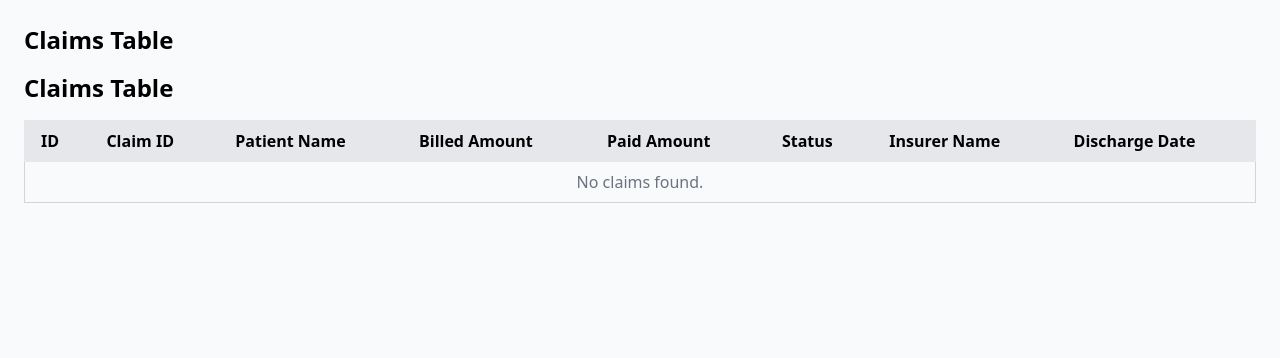
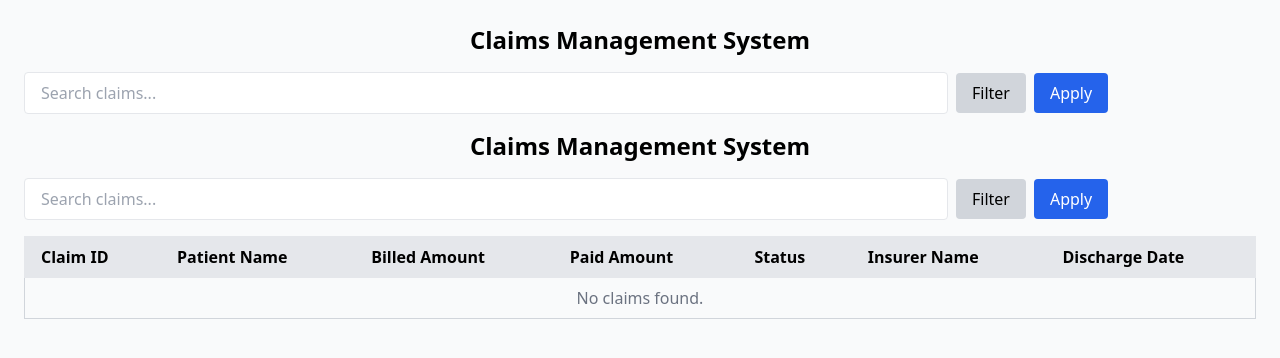
Before and after one commit to Fraire209/erisa-challenge, a Django app: page / in a window 1280 px wide. Shown: the top 358 px of the page. Run offline with Django 5.2, Linux system fonts and the light colour scheme; data that the repository does not hold is empty; some libraries are stand-ins or nearby versions.

Commit message:
Create search and filter sections, search by claim id, name, status or insurer, and filter by status or insurer.

```diff
--- a/claims/templates/claims/base.html
+++ b/claims/templates/claims/base.html
@@ -2,15 +2,87 @@
 <html lang="en">
 <head>
     <meta charset="UTF-8">
-    <title>Claims Data</title>
+    <title>Claims Management System</title>
     <link rel="stylesheet" href="https://cdn.jsdelivr.net/npm/tailwindcss@2.2.19/dist/tailwind.min.css"> <!-- tailwind css -->
     <script src="https://unpkg.com/htmx.org@1.9.10"></script> <!-- htmx -->
+    <script src="https://unpkg.com/alpinejs@3.x.x/dist/cdn.min.js" defer></script> <!-- alpine.js -->
+
 </head>
+
 <body class="bg-gray-50 p-6">
 
-    <h1 class="text-2xl font-bold mb-4">Claims Table</h1> <!-- table title -->
+    <h1 class="text-2xl text-center font-bold mb-4">Claims Management System</h1> <!-- table title -->
 
-    <!-- HTMX setup
+    <!-- x-data initializes an alpine reactive state variable named open set to false, tracking whether filter dropdown is open or not.
+        Clicking outside of the panel (form) sets the variable back to false to close it -->
+    <form
+        hx-get="{% url 'home' %}"
+        hx-target="#claims-table"
+        hx-swap="innerHTML"
+        class="mb-4"
+        x-data="{ open: false }"
+        @click.outside="open = false"
+        >
+        <div class="flex items-center space-x-2">
+            <input
+                type="search"
+                name="q"
+                id="search"
+                placeholder="Search claims..."
+                value="{{ q }}"
+                class="w-3/4 px-4 py-2 border rounded"
+                autocomplete="off"
+            />
+
+            <!-- @click is used here to open and close the dropdown when clicking the filter button -->
+            <button
+                type="button"
+                @click="open = !open"
+                class="px-4 py-2 bg-gray-300 rounded hover:bg-gray-400">Filter</button>
+
+            <button
+            type="submit"
+            class="px-4 py-2 bg-blue-600 text-white rounded hover:bg-blue-700">Apply</button>
+        </div>
+
+        <!-- shows the pannel only when open is true, x-transition adds visual effect-->
+        <div
+            x-show="open"
+            class="mt-2 p-4 border rounded bg-white shadow-md"
+            x-transition>
+
+            <label class="block mb-2">
+            Insurer:
+            <select name="insurer" class="mt-1 px-3 py-2 border rounded w-full">
+                <option value="">All Insurers</option>
+                {% for insurer in insurers %}
+                <option value="{{ insurer }}" {% if insurer == selected_insurer %}selected{% endif %}>
+                    {{ insurer }}
+                </option>
+                {% endfor %}
+            </select>
+            </label>
+
+            <!-- selected attribute is added to keep the user selection in the filter dropdown even after page updates for both insurer and staturs-->
+
+            <label class="block mb-2">
+            Status:
+            <select name="status" class="mt-1 px-3 py-2 border rounded w-full">
+                <option value="">All Statuses</option>
+                {% for status in statuses %}
+                <option value="{{ status }}" {% if status == selected_status %}selected{% endif %}>
+                    {{ status }}
+                </option>
+                {% endfor %}
+            </select>
+            </label>
+
+        </div>
+    </form>
+
+
+
+    <!-- HTMX table setup
         loads frome home url
         on fetch load the table
         target is claims-table
--- a/claims/templates/claims/claims_table_body.html
+++ b/claims/templates/claims/claims_table_body.html
@@ -5,7 +5,6 @@
         <tr class="bg-gray-200 text-left">
 
             <!-- table headers-->
-            <th class="px-4 py-2 border">ID</th>
             <th class="px-4 py-2 border">Claim ID</th>
             <th class="px-4 py-2 border">Patient Name</th>
             <th class="px-4 py-2 border">Billed Amount</th>
@@ -19,15 +18,14 @@
         <!-- loops over claims passed from views-->
         {% for claim in claims %}
         <!-- for each claim, creates a table row with all the attributes-->
-        <tr class="border-b hover:bg-gray-50">
-            <td class="px-4 py-2 border">{{ claim.id }}</td> <!-- tailwing css border, spacing, and hover effects -->
-            <td class="px-4 py-2 border">{{ claim.claim_id }}</td>
-            <td class="px-4 py-2 border">{{ claim.patient_name }}</td>
-            <td class="px-4 py-2 border">${{ claim.billed_amount }}</td>
-            <td class="px-4 py-2 border">${{ claim.paid_amount }}</td>
-            <td class="px-4 py-2 border">{{ claim.status }}</td>
-            <td class="px-4 py-2 border">{{ claim.insurer_name }}</td>
-            <td class="px-4 py-2 border">{{ claim.discharge_date }}</td>
+        <tr class="text-left border-b">
+            <td class="px-4 py-2">{{ claim.claim_id }}</td>
+            <td class="px-4 py-2">{{ claim.patient_name }}</td>
+            <td class="px-4 py-2">${{ claim.billed_amount }}</td>
+            <td class="px-4 py-2">${{ claim.paid_amount }}</td>
+            <td class="px-4 py-2">{{ claim.status }}</td>
+            <td class="px-4 py-2">{{ claim.insurer_name }}</td>
+            <td class="px-4 py-2">{{ claim.discharge_date }}</td>
         </tr>
         <!-- empty table case-->
         {% empty %}
@@ -43,10 +41,11 @@
 <!-- Pagination controls -->
 <div class="flex justify-between mt-4"> <!-- This flex container keeps first element to the left of page and second to the right for the previous and next buttons -->
 
-    <!-- only displays previous button if there are previous pages -->
+    <!-- only displays previous button if there are previous pages and keeps  -->
+    <!-- swaps only the tables content, but keeps search input -->
     {% if claims.has_previous %}
         <button
-            hx-get="?page={{ claims.previous_page_number }}"
+            hx-get="?page={{ claims.previous_page_number }}&q={{ request.GET.q|urlencode }}"
             hx-target="#claims-table"
             hx-swap="innerHTML"
             class="px-4 py-2 bg-gray-300 rounded hover:bg-gray-400">
@@ -60,7 +59,7 @@
     <!-- only displays next button if there are more pages -->
     {% if claims.has_next %}
         <button
-            hx-get="?page={{ claims.next_page_number }}"
+            hx-get="?page={{ claims.next_page_number }}&q={{ request.GET.q|urlencode }}"
             hx-target="#claims-table"
             hx-swap="innerHTML"
             class="px-4 py-2 bg-gray-300 rounded hover:bg-gray-400">
--- a/claims/views.py
+++ b/claims/views.py
@@ -1,16 +1,57 @@
 from django.shortcuts import render
 from claims.models import Claim
 from django.core.paginator import Paginator
+from django.db.models import Q  # queries
 
 def home(request):
+    search_query = request.GET.get("q", "")
     page_number = request.GET.get("page", 1)
     claims_list = Claim.objects.all().order_by("id")  # Order for consistency
+    selected_insurer = request.GET.get("insurer", "")
+    selected_status = request.GET.get("status", "")
+
+    filters = Q()  # start empty
+
+    #search by text fields
+    if search_query:
+        text_filters = (
+            Q(patient_name__icontains=search_query) |
+            Q(status__icontains=search_query) |
+            Q(insurer_name__icontains=search_query)
+        )
+        #search by exact digit claim id
+        if search_query.isdigit():
+            text_filters |= Q(claim_id=int(search_query))
+        filters &= text_filters
+
+    # filter by selected insurer
+    if selected_insurer:
+        filters &= Q(insurer_name=selected_insurer)
+
+    # filter by selected status
+    if selected_status:
+        filters &= Q(status=selected_status)
+
+    #applies combined filters
+    claims_list = claims_list.filter(filters)
+
     paginator = Paginator(claims_list, 5)  # 5 rows per page
+    page_obj = paginator.get_page(page_number) #gets contents of page
 
-    page_obj = paginator.get_page(page_number)
+    insurers = Claim.objects.values_list('insurer_name', flat=True).distinct()
+    statuses = Claim.objects.values_list('status', flat=True).distinct()
+
+    context = {
+        "claims": page_obj,
+        "q": search_query,
+        "insurers": insurers,
+        "statuses": statuses,
+        "selected_insurer": selected_insurer,
+        "selected_status": selected_status,
+    }
 
     if request.headers.get("HX-Request"):
         # If request comes from HTMX, return only the table body
-        return render(request, "claims/claims_table_body.html", {"claims": page_obj})
+        return render(request, "claims/claims_table_body.html", context)
 
-    return render(request, "claims/base.html", {"claims": page_obj}) # returns full page upon initial load
+    return render(request, "claims/base.html", context) # returns full page upon initial load
```
